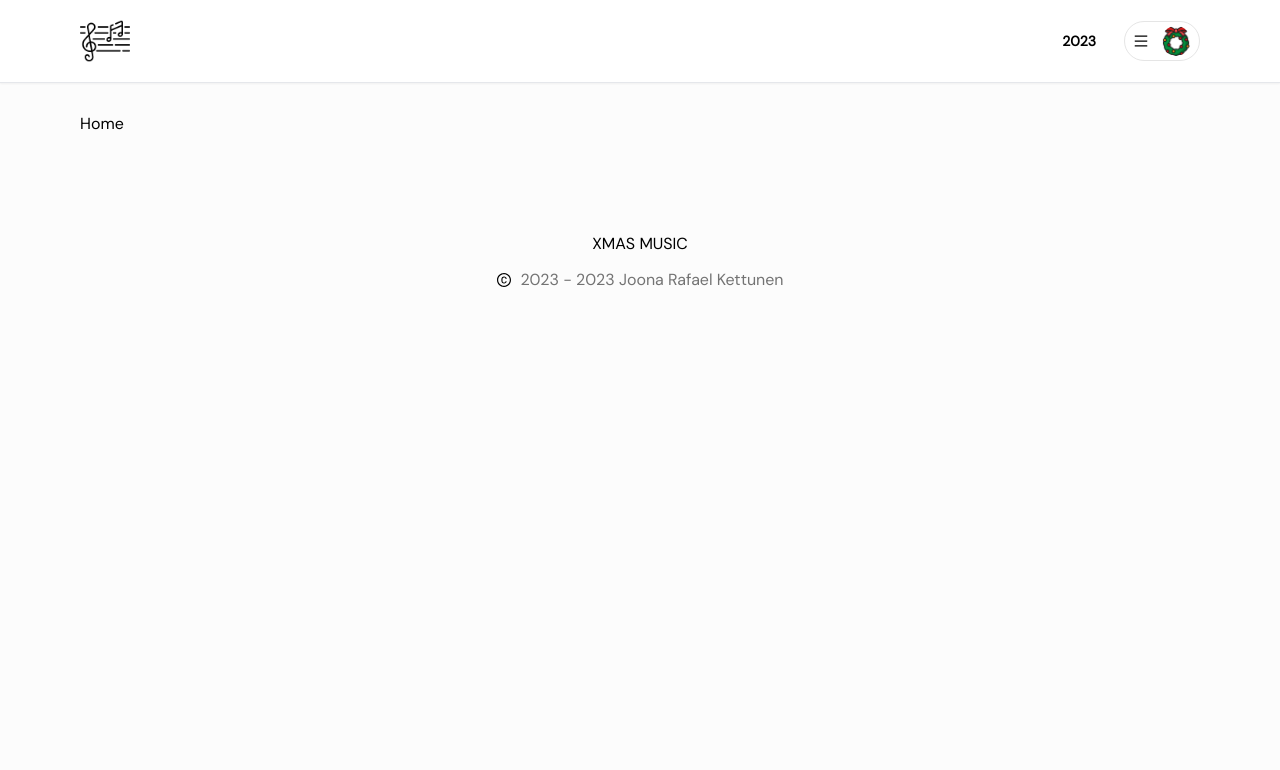
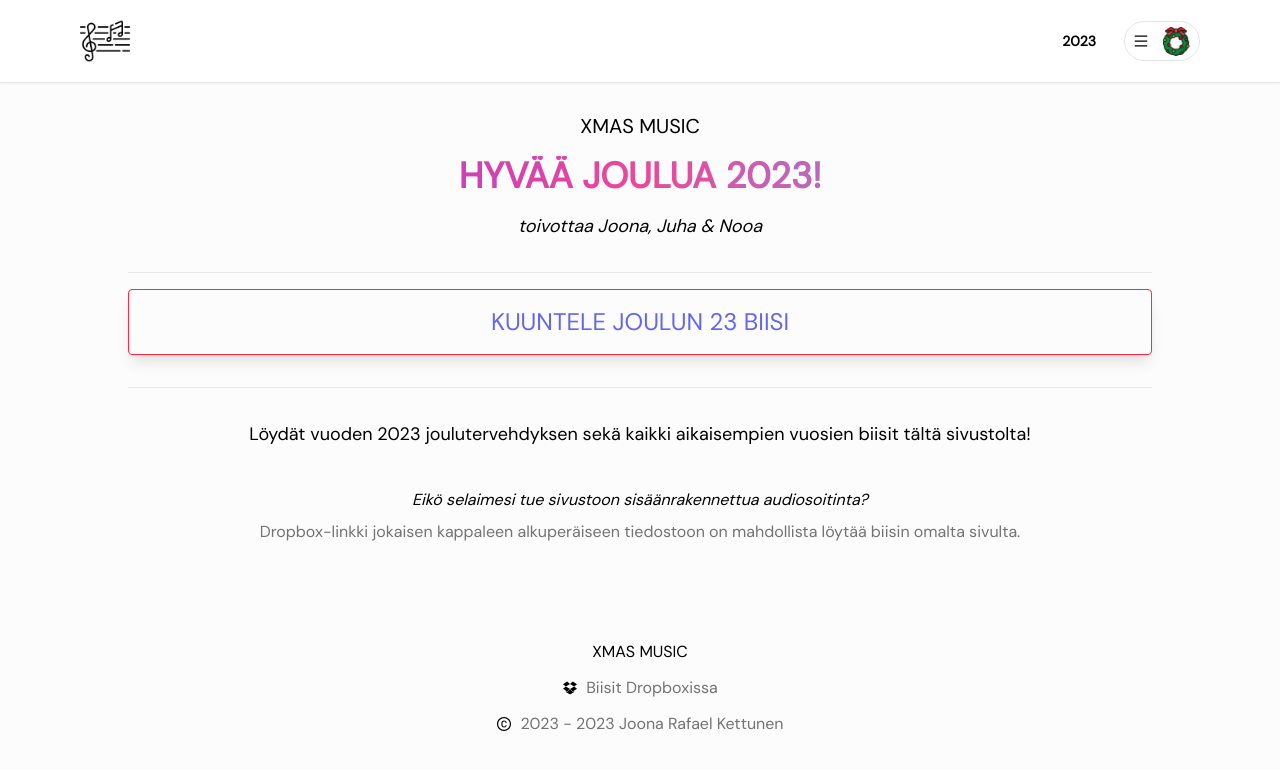
Before and after one commit to joonarafael/xmasmusic, a Next.js app: page / in a window 1280 px wide. Shown: the top 770 px of the page. Built offline with nearby package versions, Linux system fonts and the light colour scheme.

Commit message:
homepage

```diff
--- a/app/components/footer.tsx
+++ b/app/components/footer.tsx
@@ -1,6 +1,6 @@
 "use client";
 
-import { AiOutlineCopyright } from "react-icons/ai";
+import { AiOutlineCopyright, AiOutlineDropbox } from "react-icons/ai";
 
 const Footer = () => {
 	const today = new Date();
@@ -24,6 +24,20 @@ const Footer = () => {
             "
 		>
 			<div>XMAS MUSIC</div>
+			<div
+				onClick={() =>
+					window.open(
+						`https://www.dropbox.com/scl/fo/4yicw3yv196vlbvyf43hy/h?rlkey=tnre6ajdl4ydrd3jmozymwdly`,
+						"_blank"
+					)
+				}
+				className="flex flex-row group cursor-pointer items-center align-center gap-2"
+			>
+				<AiOutlineDropbox size={16} />
+				<span className="text-neutral-500 group-hover:underline">
+					Biisit Dropboxissa
+				</span>
+			</div>
 			<div className="flex flex-row items-center align-center gap-2">
 				<AiOutlineCopyright size={16} />
 				<span className="text-neutral-500">{`2023 - ${today.getFullYear()} Joona Rafael Kettunen`}</span>
--- /dev/null
+++ b/app/components/homepagelink.tsx
@@ -0,0 +1,20 @@
+"use client";
+
+const HomePageLink = () => {
+	return (
+		<div
+			onClick={() => {
+				window.location.href = "/year/2023";
+			}}
+			className="flex flex-col gap-2 p-4 border border-[#FC2947] rounded shadow-lg text-center w-full"
+		>
+			<div className="group flex flex-row gap-2 items-center cursor-pointer w-full">
+				<span className="text-2xl text-indigo-500 group-hover:underline w-full">
+					KUUNTELE JOULUN 23 BIISI
+				</span>
+			</div>
+		</div>
+	);
+};
+
+export default HomePageLink;
--- a/app/page.tsx
+++ b/app/page.tsx
@@ -1,11 +1,36 @@
 import ClientOnly from "./components/clientonly";
 import Container from "./components/container";
+import HomePageLink from "./components/homepagelink";
 
 const Home = async () => {
 	return (
 		<ClientOnly>
 			<Container>
-				<div> Home</div>
+				<div className="max-w-screen-lg mx-auto">
+					<div className="justify-center text-center flex flex-col gap-4">
+						<span className="text-xl">XMAS MUSIC</span>
+						<span className="text-4xl font-extrabold bg-gradient-to-r from-purple-600 via-pink-500 to-blue-400 inline-block text-transparent bg-clip-text">
+							HYVÄÄ JOULUA 2023!
+						</span>
+						<span className="italic text-lg">toivottaa Joona, Juha & Nooa</span>
+						<hr className="mt-4" />
+						<HomePageLink />
+						<hr className="mt-4" />
+						<div className="flex flex-col gap-2 mt-4">
+							<div className="text-lg mb-8">
+								Löydät vuoden 2023 joulutervehdyksen sekä kaikki aikaisempien
+								vuosien biisit tältä sivustolta!
+							</div>
+							<div className="italic">
+								Eikö selaimesi tue sivustoon sisäänrakennettua audiosoitinta?
+							</div>
+							<div className="text-neutral-500">
+								Dropbox-linkki jokaisen kappaleen alkuperäiseen tiedostoon on
+								mahdollista löytää biisin omalta sivulta.
+							</div>
+						</div>
+					</div>
+				</div>
 			</Container>
 		</ClientOnly>
 	);
--- a/app/year/[year]/yearclient.tsx
+++ b/app/year/[year]/yearclient.tsx
@@ -1,20 +1,20 @@
 "use client";
 
-import { useEffect, useState } from 'react';
+import { useEffect, useState } from "react";
 
-import AudioPlayer from '@/app/components/audioplayer/audioplayer';
-import Container from '@/app/components/container';
-import Credits19 from '@/app/components/credits/credits19';
-import Credits20 from '@/app/components/credits/credits20';
-import Credits21 from '@/app/components/credits/credits21';
-import Credits22 from '@/app/components/credits/credits22';
-import Credits23 from '@/app/components/credits/credits23';
-import Lyrics19 from '@/app/components/lyrics/lyrics19';
-import Lyrics20 from '@/app/components/lyrics/lyrics20';
-import Lyrics21 from '@/app/components/lyrics/lyrics21';
-import Lyrics22 from '@/app/components/lyrics/lyrics22';
-import Lyrics23 from '@/app/components/lyrics/lyrics23';
-import useYears from '@/app/hooks/useYears';
+import AudioPlayer from "@/app/components/audioplayer/audioplayer";
+import Container from "@/app/components/container";
+import Credits19 from "@/app/components/credits/credits19";
+import Credits20 from "@/app/components/credits/credits20";
+import Credits21 from "@/app/components/credits/credits21";
+import Credits22 from "@/app/components/credits/credits22";
+import Credits23 from "@/app/components/credits/credits23";
+import Lyrics19 from "@/app/components/lyrics/lyrics19";
+import Lyrics20 from "@/app/components/lyrics/lyrics20";
+import Lyrics21 from "@/app/components/lyrics/lyrics21";
+import Lyrics22 from "@/app/components/lyrics/lyrics22";
+import Lyrics23 from "@/app/components/lyrics/lyrics23";
+import useYears from "@/app/hooks/useYears";
 
 interface YearClientProps {
 	year: string;
@@ -80,7 +80,7 @@ const YearClient: React.FC<YearClientProps> = ({ year }) => {
 					<span className="text-4xl font-extrabold mb-4 bg-gradient-to-r from-green-600 via-red-500 to-orange-400 inline-block text-transparent bg-clip-text">
 						{thisYear.title.toUpperCase()}
 					</span>
-					<AudioPlayer year={thisYear} />
+					{thisYear.value !== 2023 && <AudioPlayer year={thisYear} />}
 					<hr className="mt-4" />
 					{width > breakpoint ? (
 						<div className="flex flex-row gap-4 mt-4">
```
